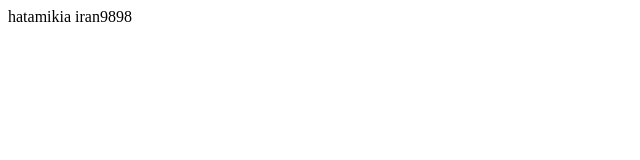
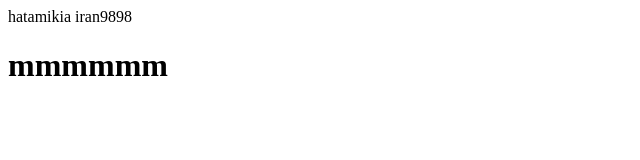
Before and after one commit to hatamikia/vsCode, a plain HTML site: page index.html in a window 1280 px wide. Shown: the whole page, without its empty margins (0-640 px from the left). Drawn offline with Linux system fonts and the light colour scheme.

Commit message:
Update index.html

```diff
--- a/index.html
+++ b/index.html
@@ -8,5 +8,6 @@
 <body>
     hatamikia
     iran9898
+    <h1>mmmmmm<h1/>
 </body>
 </html>
```
